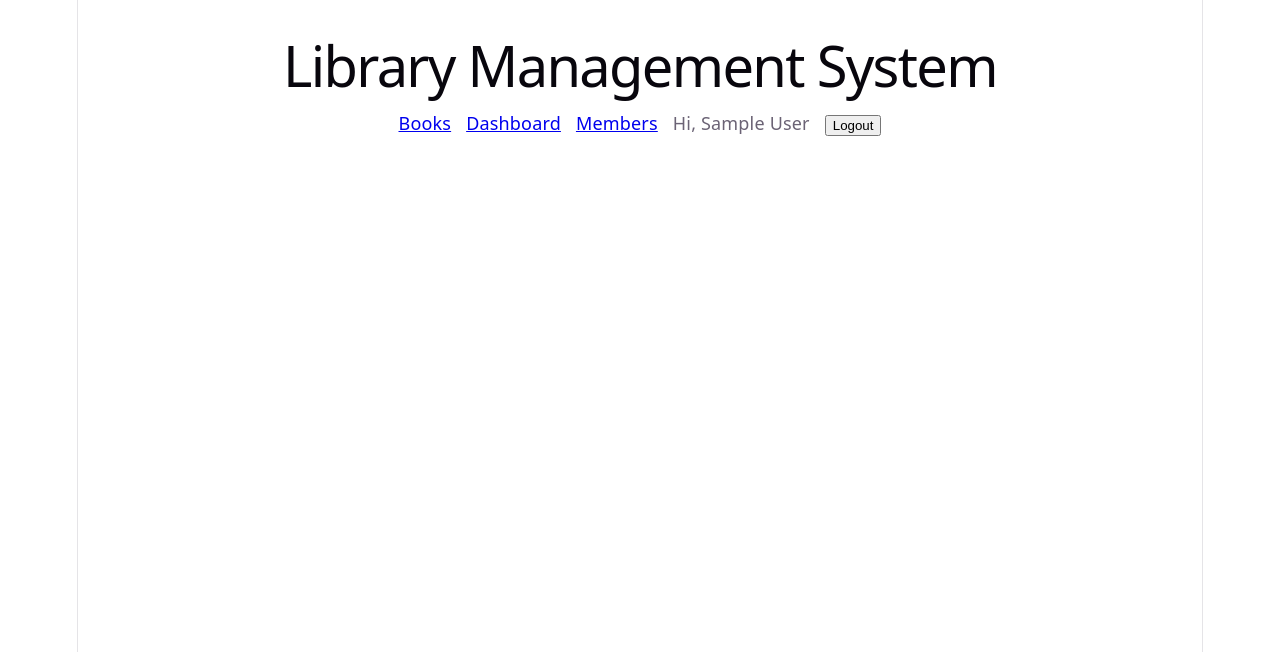
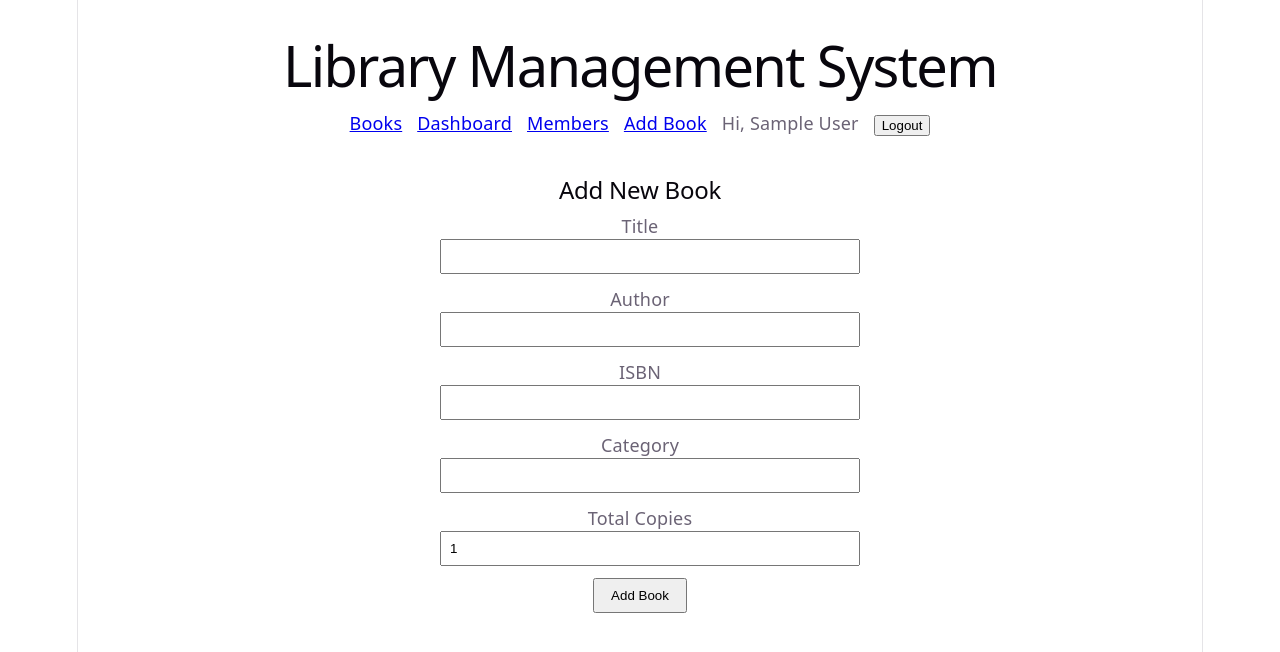
Before and after one commit to BikashxDash/Library-Management-System, a React app in the folder frontend/: page /add-book in a window 1280 px wide. Shown: the top 652 px of the page. Built offline with nearby package versions, Linux system fonts and the light colour scheme; sample sign-in values are in the browser's storage; the HTML template or start-up script is replaced by a standard one.

Commit message:
Add AddBookPage form for creating new books

```diff
--- a/frontend/src/App.jsx
+++ b/frontend/src/App.jsx
@@ -6,6 +6,7 @@ import RegisterPage from './pages/RegisterPage';
 import DashboardPage from './pages/DashboardPage';
 import ProtectedRoute from './components/ProtectedRoute';
 import MembersPage from './pages/MembersPage';
+import AddBookPage from './pages/AddBookpage';
 
 function Navigation() {
   const { user, logout } = useAuth();
@@ -19,6 +20,7 @@ function Navigation() {
         <>
           <Link to="/dashboard" style={{ marginRight: '15px' }}>Dashboard</Link>
           <Link to="/members" style={{ marginRight: '15px' }}>Members</Link>
+          <Link to="/add-book" style={{ marginRight: '15px' }}>Add Book</Link>
           <span style={{ marginRight: '15px' }}>Hi, {user.name}</span>
           <button onClick={logout}>Logout</button>
         </>
@@ -27,6 +29,7 @@ function Navigation() {
         <>
           <Link to="/login" style={{ marginRight: '15px' }}>Login</Link>
           <Link to="/register">Register</Link>
+
         </>
       )}
     </nav>
@@ -58,6 +61,12 @@ function App() {
                       <MembersPage />
                     </ProtectedRoute>
             } />
+            <Route path="/add-book"
+                   element={
+                    <ProtectedRoute>
+                      <AddBookPage />
+                    </ProtectedRoute>
+            } />
           </Routes>
         </div>
       </BrowserRouter>
--- /dev/null
+++ b/frontend/src/pages/AddBookpage.jsx
@@ -0,0 +1,109 @@
+// Add Book page - naya book add karne ka form
+
+import { useState } from 'react';
+import { useNavigate } from 'react-router-dom';
+import { addBook } from '../services/api';
+
+function AddBookPage() {
+  const [formData, setFormData] = useState({
+    title: '',
+    author: '',
+    isbn: '',
+    category: '',
+    total_copies: 1,
+  });
+  const [error, setError] = useState('');
+  const navigate = useNavigate();
+
+  // Ek hi function se saare fields handle ho jate hain, "name" attribute ke through
+  const handleChange = (e) => {
+    setFormData({ ...formData, [e.target.name]: e.target.value });
+  };
+
+  const handleSubmit = async (e) => {
+    e.preventDefault();
+    setError('');
+
+    const token = localStorage.getItem('token');
+
+    try {
+      await addBook(formData, token);
+      navigate('/');   // Add hone ke baad books list pe wapas bhej do
+    } catch (err) {
+      setError(err.response?.data?.error || 'Could not add book');
+    }
+  };
+
+  return (
+    <div style={{ maxWidth: '400px', margin: '40px auto' }}>
+      <h2>Add New Book</h2>
+
+      {error && <p style={{ color: 'red' }}>{error}</p>}
+
+      <form onSubmit={handleSubmit}>
+        <div style={{ marginBottom: '12px' }}>
+          <label>Title</label><br />
+          <input
+            type="text"
+            name="title"
+            value={formData.title}
+            onChange={handleChange}
+            required
+            style={{ width: '100%', padding: '8px' }}
+          />
+        </div>
+
+        <div style={{ marginBottom: '12px' }}>
+          <label>Author</label><br />
+          <input
+            type="text"
+            name="author"
+            value={formData.author}
+            onChange={handleChange}
+            required
+            style={{ width: '100%', padding: '8px' }}
+          />
+        </div>
+
+        <div style={{ marginBottom: '12px' }}>
+          <label>ISBN</label><br />
+          <input
+            type="text"
+            name="isbn"
+            value={formData.isbn}
+            onChange={handleChange}
+            style={{ width: '100%', padding: '8px' }}
+          />
+        </div>
+
+        <div style={{ marginBottom: '12px' }}>
+          <label>Category</label><br />
+          <input
+            type="text"
+            name="category"
+            value={formData.category}
+            onChange={handleChange}
+            style={{ width: '100%', padding: '8px' }}
+          />
+        </div>
+
+        <div style={{ marginBottom: '12px' }}>
+          <label>Total Copies</label><br />
+          <input
+            type="number"
+            name="total_copies"
+            value={formData.total_copies}
+            onChange={handleChange}
+            min="1"
+            required
+            style={{ width: '100%', padding: '8px' }}
+          />
+        </div>
+
+        <button type="submit" style={{ padding: '8px 16px' }}>Add Book</button>
+      </form>
+    </div>
+  );
+}
+
+export default AddBookPage;
```
